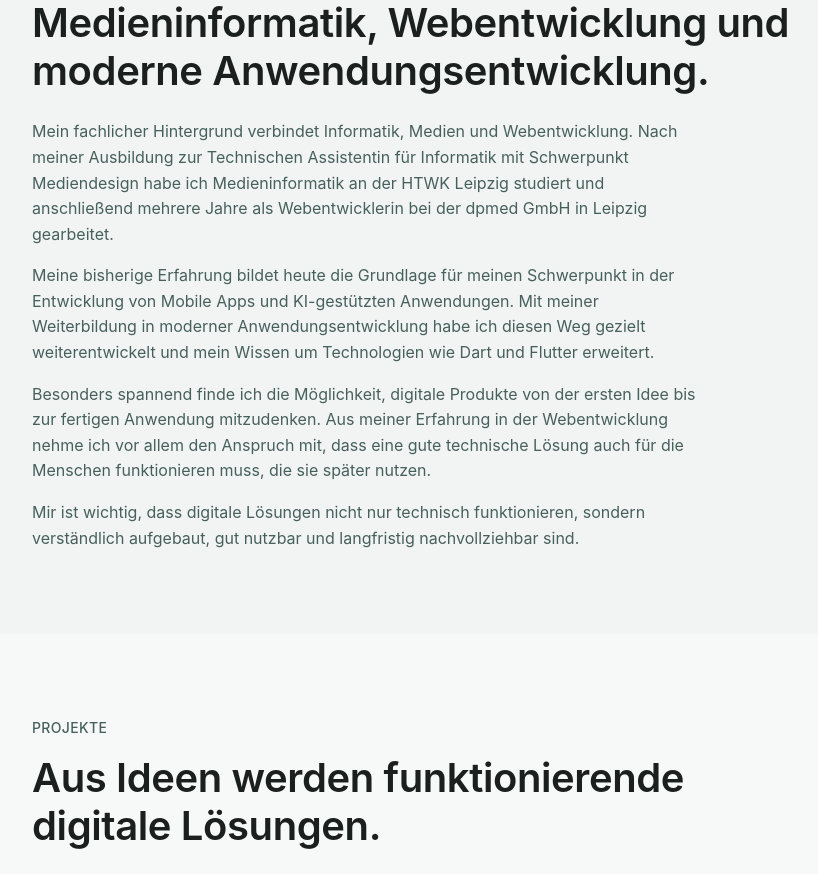
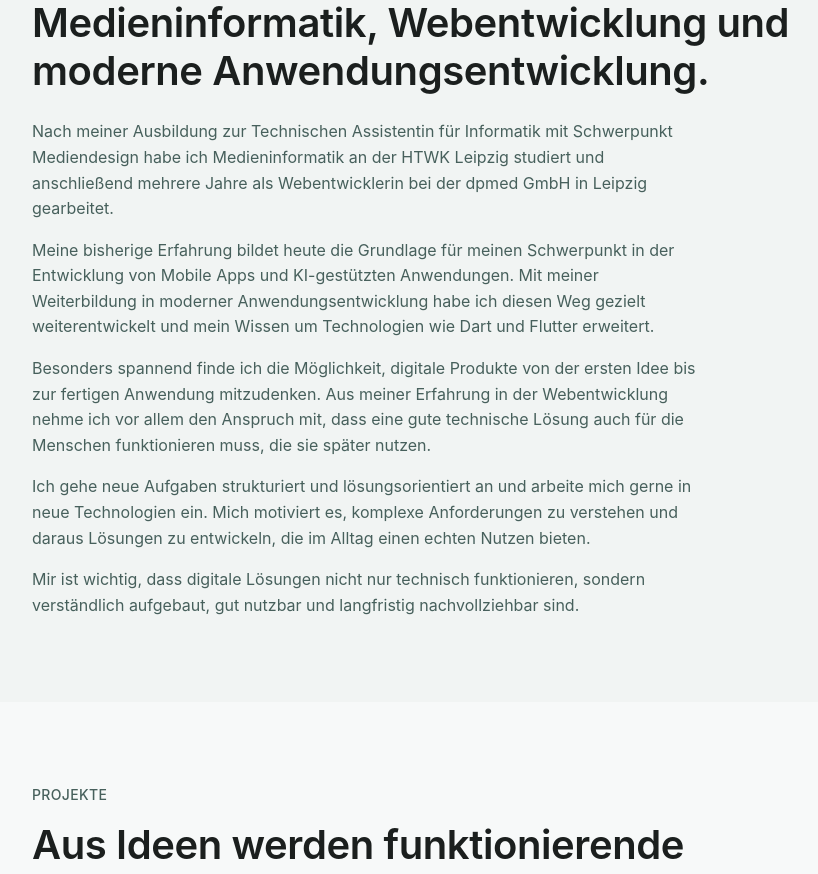
Before and after one commit to Alexandra-S-new/portfolio-alexandra-schetelich, a React (Vite) app: page / in a window 1280 px wide. Shown: the part 785-1659 px from the top of the page, without its empty margins (80-898 px from the left). Built offline with nearby package versions, Linux system fonts and the light colour scheme.

Commit message:
teil 3 about me

```diff
--- a/src/pages/Home.tsx
+++ b/src/pages/Home.tsx
@@ -87,21 +87,26 @@ export function Home() {
 
           <div className="mt-6 max-w-2xl space-y-4 text-text-muted">
             <p>
-              Mein fachlicher Hintergrund verbindet Informatik, Medien und Webentwicklung.
-              Nach meiner Ausbildung zur Technischen Assistentin für Informatik mit Schwerpunkt Mediendesign habe ich Medieninformatik an der HTWK Leipzig studiert und anschließend mehrere Jahre als Webentwicklerin bei der dpmed GmbH in Leipzig gearbeitet.
+              Nach meiner Ausbildung zur Technischen Assistentin für Informatik mit Schwerpunkt Mediendesign
+              habe ich Medieninformatik an der HTWK Leipzig studiert und anschließend mehrere Jahre als
+              Webentwicklerin bei der dpmed GmbH in Leipzig gearbeitet.
             </p>
 
             <p>
-              Meine bisherige Erfahrung bildet heute die Grundlage für meinen Schwerpunkt in der Entwicklung von Mobile Apps und KI-gestützten Anwendungen. Mit meiner Weiterbildung in moderner Anwendungsentwicklung habe ich diesen Weg gezielt weiterentwickelt und mein Wissen um Technologien wie Dart und Flutter erweitert.</p>
+              Meine bisherige Erfahrung bildet heute die Grundlage für meinen Schwerpunkt in der Entwicklung von Mobile Apps
+              und KI-gestützten Anwendungen. Mit meiner Weiterbildung in moderner Anwendungsentwicklung habe ich diesen Weg
+              gezielt weiterentwickelt und mein Wissen um Technologien wie Dart und Flutter erweitert.</p>
 
             <p>
-              Besonders spannend finde ich die Möglichkeit, digitale Produkte von der ersten Idee bis zur fertigen Anwendung mitzudenken. Aus meiner Erfahrung in der Webentwicklung nehme ich vor allem den Anspruch mit, dass eine gute technische Lösung auch für die Menschen funktionieren muss, die sie später nutzen.
+              Besonders spannend finde ich die Möglichkeit, digitale Produkte von der ersten Idee bis zur fertigen Anwendung mitzudenken.
+              Aus meiner Erfahrung in der Webentwicklung nehme ich vor allem den Anspruch mit,
+              dass eine gute technische Lösung auch für die Menschen funktionieren muss, die sie später nutzen.
             </p>
+            <p>Ich gehe neue Aufgaben strukturiert und lösungsorientiert an und arbeite mich gerne in neue Technologien ein. Mich motiviert es, komplexe Anforderungen zu verstehen und daraus Lösungen zu entwickeln, die im Alltag einen echten Nutzen bieten.</p>
 
             <p>
-              Mir ist wichtig, dass digitale Lösungen nicht nur technisch
-              funktionieren, sondern verständlich aufgebaut, gut nutzbar und
-              langfristig nachvollziehbar sind.
+              Mir ist wichtig, dass digitale Lösungen nicht nur technisch funktionieren, sondern verständlich aufgebaut,
+              gut nutzbar und langfristig nachvollziehbar sind.
             </p>
           </div>
         </Section>
```
